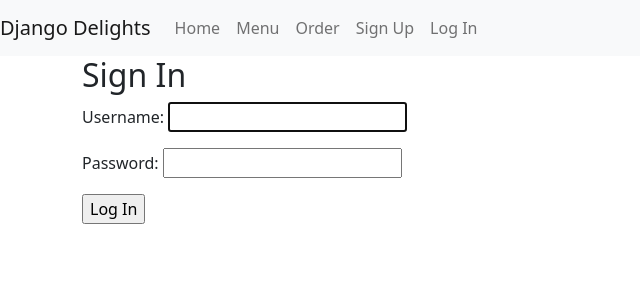
After one commit to myerkes/djangodelights, a Django app: page /account/login/ in a window 1280 px wide. The commit adds this page. Shown: the top 300 px of the page, without its empty margins (0-640 px from the left). Run offline with Django 3.2, Linux system fonts and the light colour scheme; some libraries are stand-ins or nearby versions.

Commit message:
Create Log In and Sign Up using django User model

```diff
--- a/inventory/templates/inventory/base.html
+++ b/inventory/templates/inventory/base.html
@@ -31,9 +31,12 @@
                 </li>
                 <li class="nav-item">
                     <a class="nav-link" href="#">Order</a>
-                  </li>
+                </li>
                 <li class="nav-item">
-                  <a class="nav-link" href="#">Log In</a>
+                  <a class="nav-link" href="{% url 'signup' %}">Sign Up</a>
+                </li>
+                <li class="nav-item">
+                  <a class="nav-link" href="{% url 'login' %}">Log In</a>
                 </li>
                 {% block navbar %}
                 {% endblock %}
--- a/inventory/templates/inventory/menuitem_list.html
+++ b/inventory/templates/inventory/menuitem_list.html
@@ -6,7 +6,9 @@
         <div class="col">
             {% for item in menuitem_list %}
             <div class="card bg-dark text-white my-2">
-                <img class="card-img" src="{{ item.picture }}" alt="Card image" style="height: 200px; object-fit: cover;">
+                <div class="image gradient" style="background: linear-gradient(to right, rgba(255,0,0,0), rgba(255,0,0,1));">
+                    <img class="card-img" src="{{ item.picture }}" alt="Card image" style="height: 200px; object-fit: cover;">
+                </div>
                 <div class="card-img-overlay">
                 <h5 class="card-title">{{ item.name }} - ${{ item.price }}</h5>
                 <p class="card-text">{{ item.description }}</p>
--- /dev/null
+++ b/inventory/templates/registration/login.html
@@ -0,0 +1,19 @@
+{% extends '../inventory/base.html' %}
+
+{% block content %}
+<div class="container">
+    <div class="row">
+        <div class="col">
+            <h2>Sign In</h2>
+            <form class="login" method="POST">
+                <div>
+                    {% csrf_token %}
+                    {{ form.as_p }}
+                    <input type="submit" value="Log In"/>
+                </div>
+            </form>
+        </div>
+    </div>
+</div>
+
+{% endblock %}
--- a/inventory/urls.py
+++ b/inventory/urls.py
@@ -1,8 +1,11 @@
-from django.urls import path
+from django.urls import path, include
+from django.contrib.auth import logout
 from . import views
 
 urlpatterns = [
     path('', views.index, name='index'),
+    path('signup/', views.SignUp.as_view(), name='signup'),
+    path('account/', include('django.contrib.auth.urls')),
     path('menu/', views.MenuItemList.as_view(), name='menu'),
     path('menu/create', views.MenuItemCreate.as_view(), name="menuitemcreate"),
     path('menu/update/<pk>', views.MenuItemUpdate.as_view(), name="menuitemupdate"),
```
Also changed, not shown: inventory/templates/registration/signup.html (added, +19 -0 lines), inventory/views.py (+12 -1 lines).
